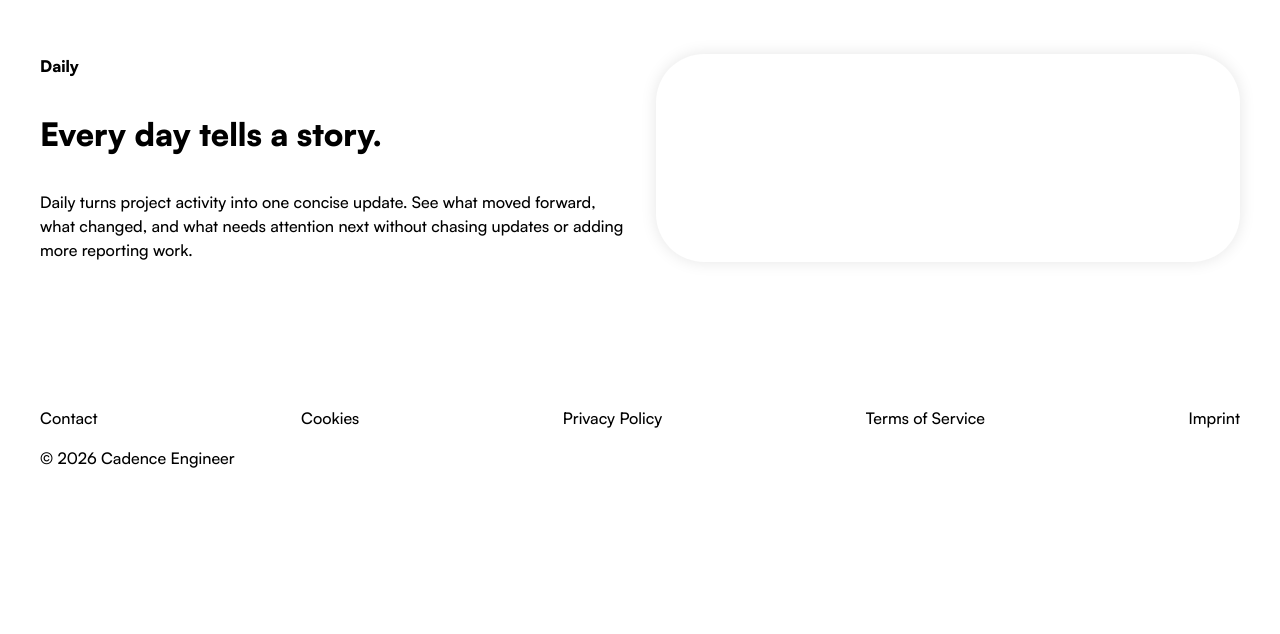
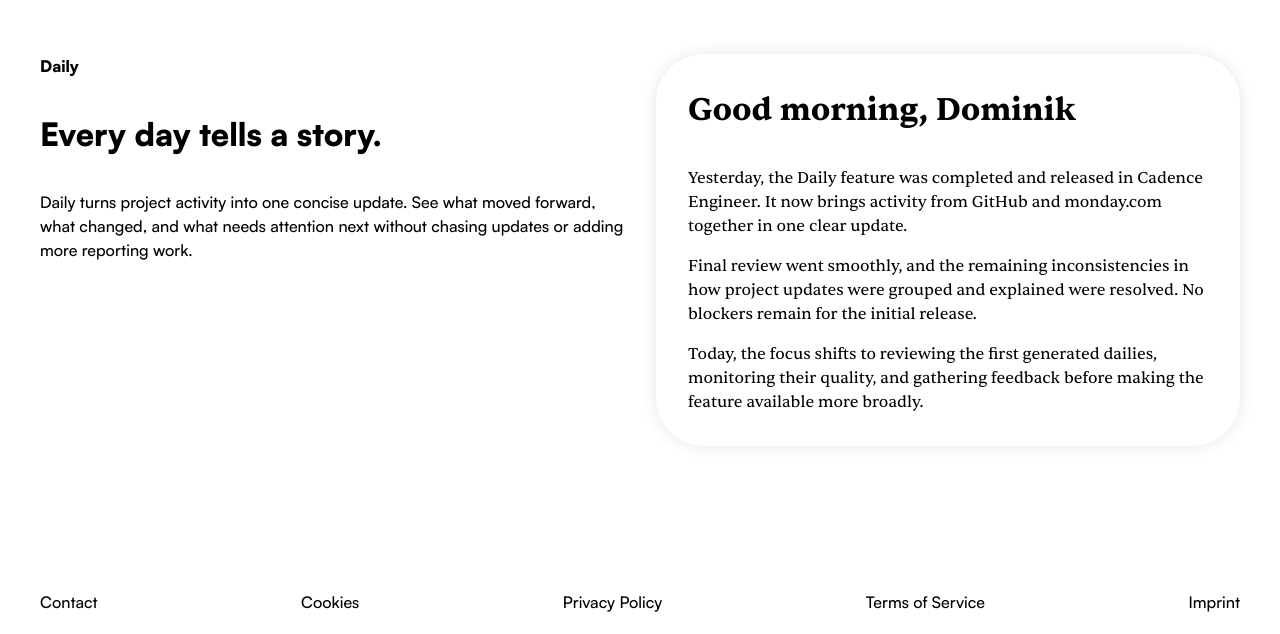
Before and after one commit to cadence-engineer/cadence-engineer-site, a SvelteKit app: page / in a window 1280 px wide. Shown: the part 730-1364 px from the top of the page. Before the commit the page ends 1216 px from the top, so only its background shows below. Built offline with nearby package versions, Linux system fonts and the light colour scheme.

Commit message:
feat: populate Daily feature card

```diff
--- a/src/lib/FeatureShowcase.svelte
+++ b/src/lib/FeatureShowcase.svelte
@@ -50,7 +50,7 @@
 
 	.feature-showcase__description {
 		display: grid;
-		align-content: center;
+		align-content: start;
 		gap: 2rem;
 	}
 
--- a/src/routes/+page.svelte
+++ b/src/routes/+page.svelte
@@ -21,7 +21,28 @@
 		feature="Daily"
 		caption="Every day tells a story."
 		description="Daily turns project activity into one concise update. See what moved forward, what changed, and what needs attention next without chasing updates or adding more reporting work."
-	/>
+	>
+		<article class="daily-summary font-generated">
+			<h4>Good morning, Dominik</h4>
+
+			<div class="daily-summary__body">
+				<p>
+					Yesterday, the Daily feature was completed and released in Cadence Engineer. It now brings
+					activity from GitHub and monday.com together in one clear update.
+				</p>
+
+				<p>
+					Final review went smoothly, and the remaining inconsistencies in how project updates were
+					grouped and explained were resolved. No blockers remain for the initial release.
+				</p>
+
+				<p>
+					Today, the focus shifts to reviewing the first generated dailies, monitoring their quality,
+					and gathering feedback before making the feature available more broadly.
+				</p>
+			</div>
+		</article>
+	</FeatureShowcase>
 </main>
 
 <style>
@@ -46,6 +67,26 @@
 		font-size: 4rem;
 	}
 
+	.daily-summary {
+		display: grid;
+		gap: 2rem;
+		padding: 2rem;
+	}
+
+	.daily-summary h4,
+	.daily-summary p {
+		margin: 0;
+	}
+
+	.daily-summary h4 {
+		font-size: 2rem;
+	}
+
+	.daily-summary__body {
+		display: grid;
+		gap: 1rem;
+	}
+
 	@media (max-width: 40rem) {
 		.hero h1 {
 			font-size: 2.5rem;
```
